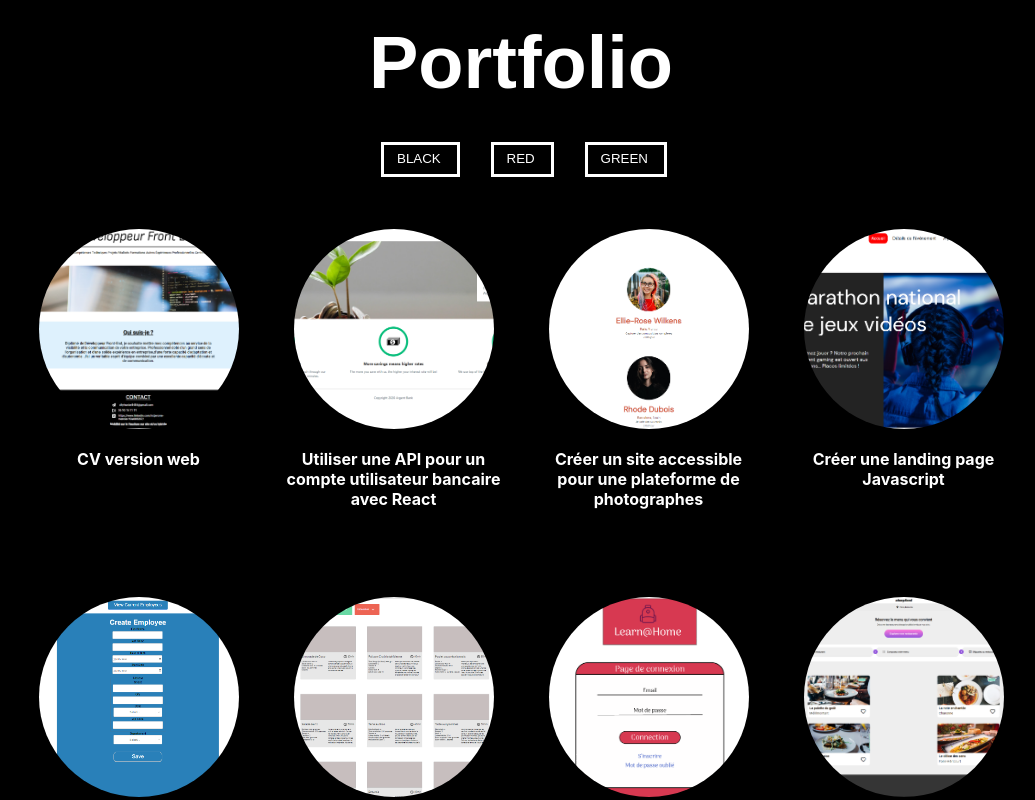
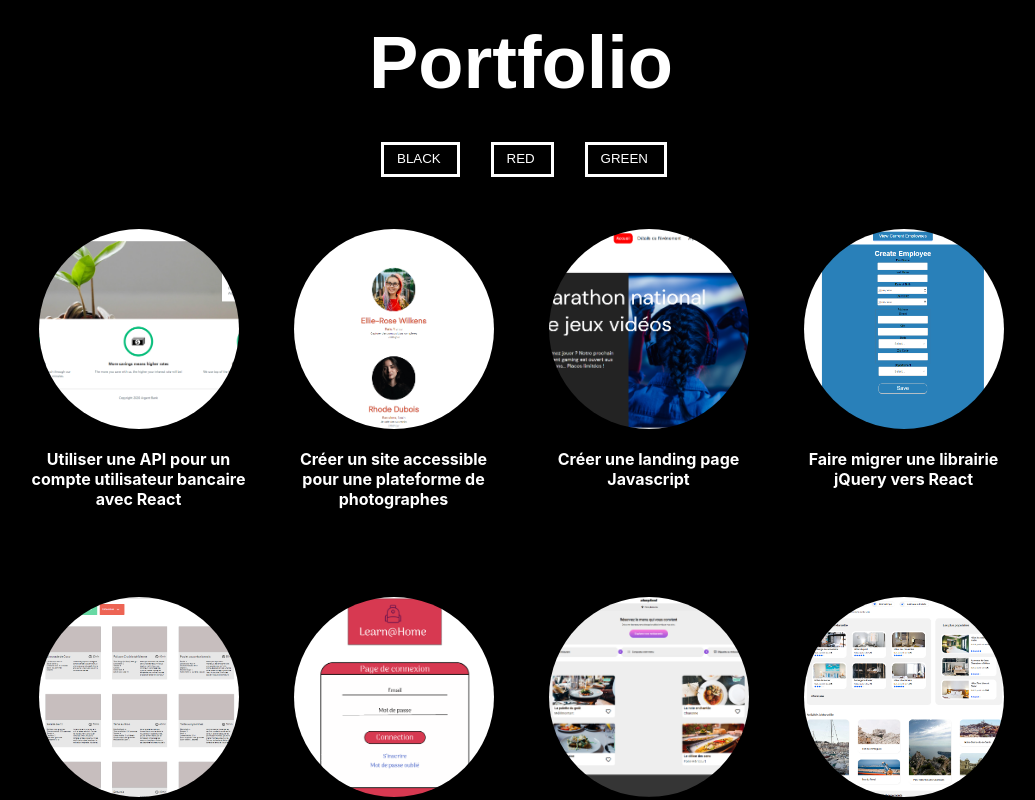
Before and after one commit to citymer/portfolio, a React (Create React App) app: page / in a window 1280 px wide. Shown: the top 800 px of the page, without its empty margins (119-1154 px from the left). Built offline with nearby package versions, Linux system fonts and the light colour scheme.

Commit message:
suppression cv

```diff
--- a/src/App.js
+++ b/src/App.js
@@ -8,7 +8,6 @@ import food from './assets/ohmyfood.PNG'
 import reservia from './assets/reservia.PNG'
 import sport from './assets/sporsee.PNG'
 import github from './assets/GitHub-LogoPNG1.png'
-import cv from './assets/CVweb.PNG'
 import './App.css'
 import React, { useState } from 'react'
 
@@ -46,15 +45,6 @@ function App() {
           className="alignement"
           style={{ backgroundColor: backgroundColor }}
         >
-          <a
-            target="_blank"
-            rel="noreferrer"
-            href="https://citymer.github.io/cv/"
-            className="link"
-          >
-            <img src={cv} alt="moniteur" className="taille" />
-            <h2>CV version web</h2>
-          </a>
           <a
             target="_blank"
             rel="noreferrer"
```
